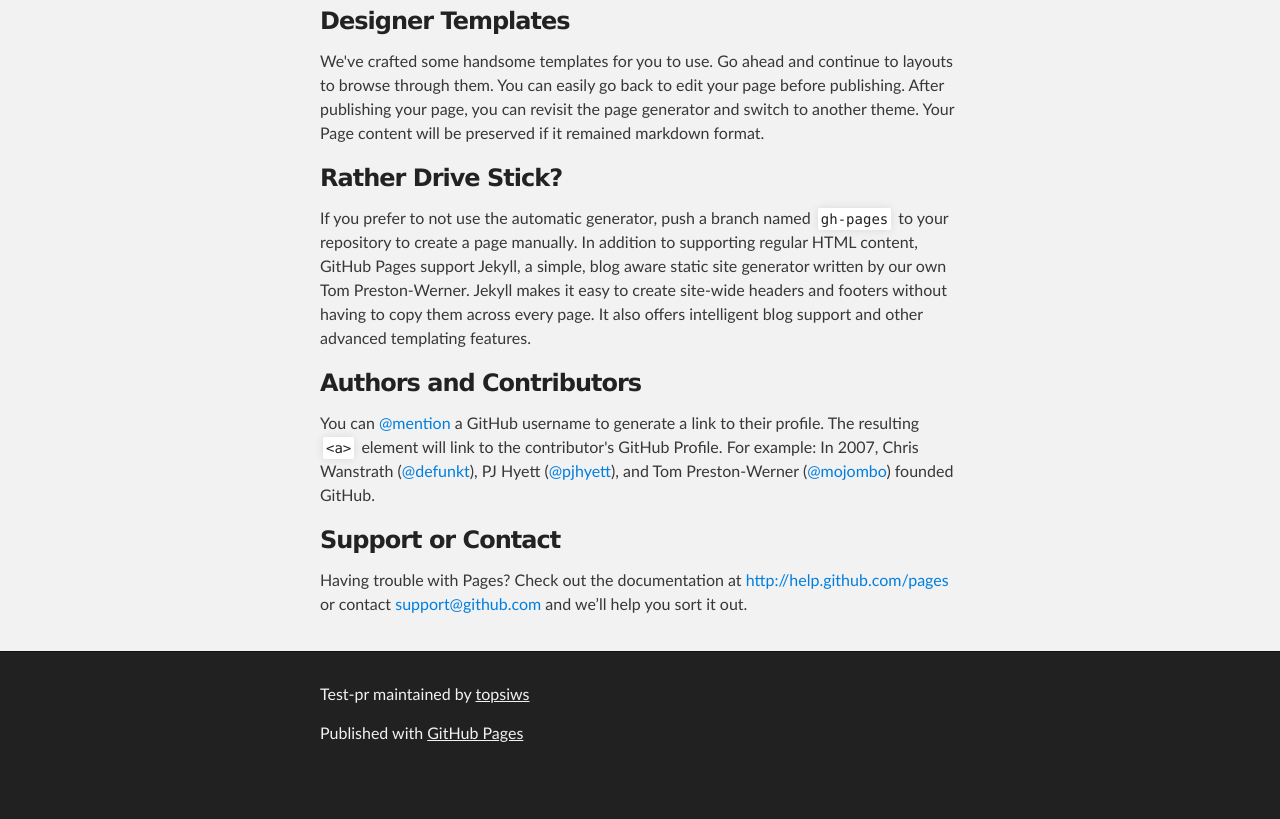
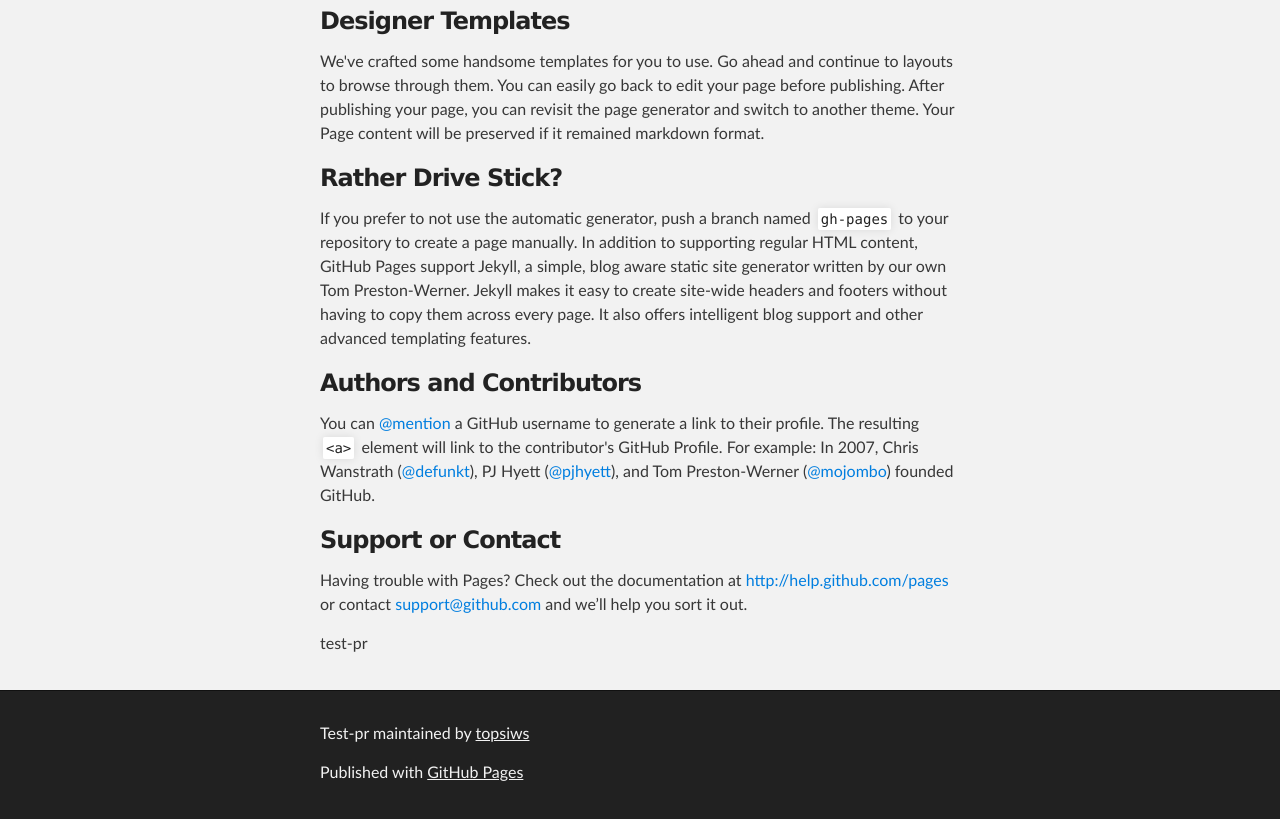
Before and after one commit to topsiws/test-pr, a plain HTML site: page index.html in a window 1280 px wide. Shown: the part 540-1359 px from the top of the page. Before the commit the page ends 1320 px from the top, so only its background shows below. Drawn offline with Linux system fonts and the light colour scheme.

Commit message:
Add my impression

```diff
--- a/index.html
+++ b/index.html
@@ -62,6 +62,8 @@ $ git checkout gh-pages
 <a name="support-or-contact" class="anchor" href="#support-or-contact"><span class="octicon octicon-link"></span></a>Support or Contact</h3>
 
 <p>Having trouble with Pages? Check out the documentation at <a href="http://help.github.com/pages">http://help.github.com/pages</a> or contact <a href="mailto:support@github.com">support@github.com</a> and we’ll help you sort it out.</p>
+
+<p>test-pr</p>
       </section>
     </div>
 
```
